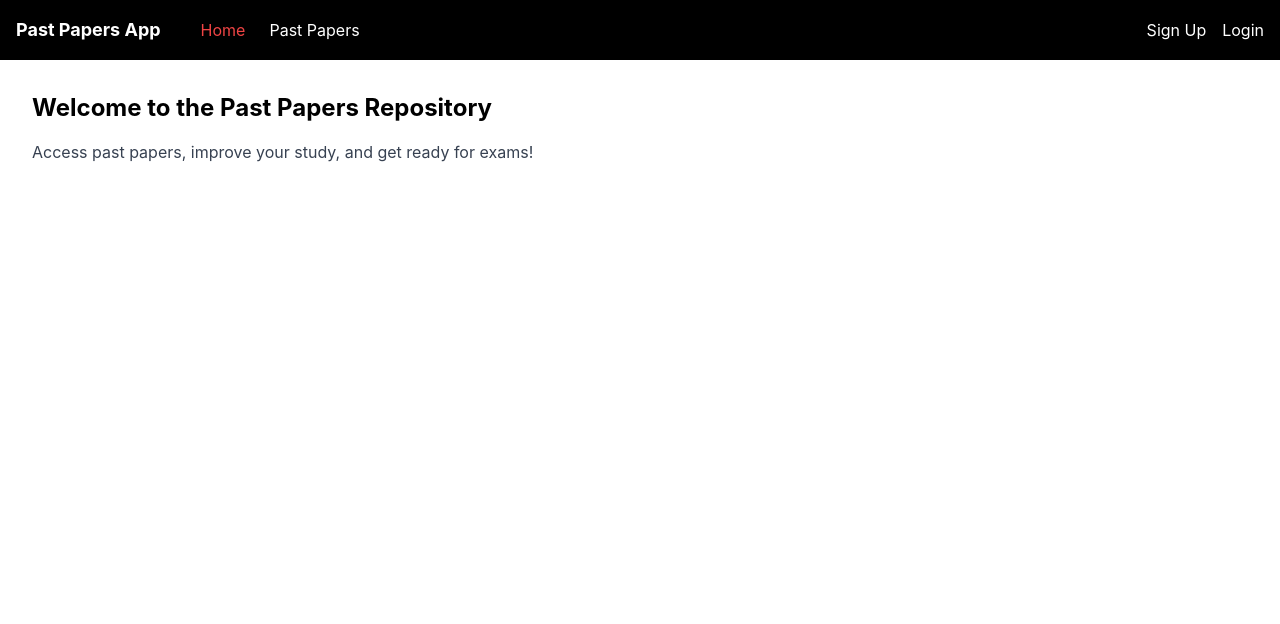
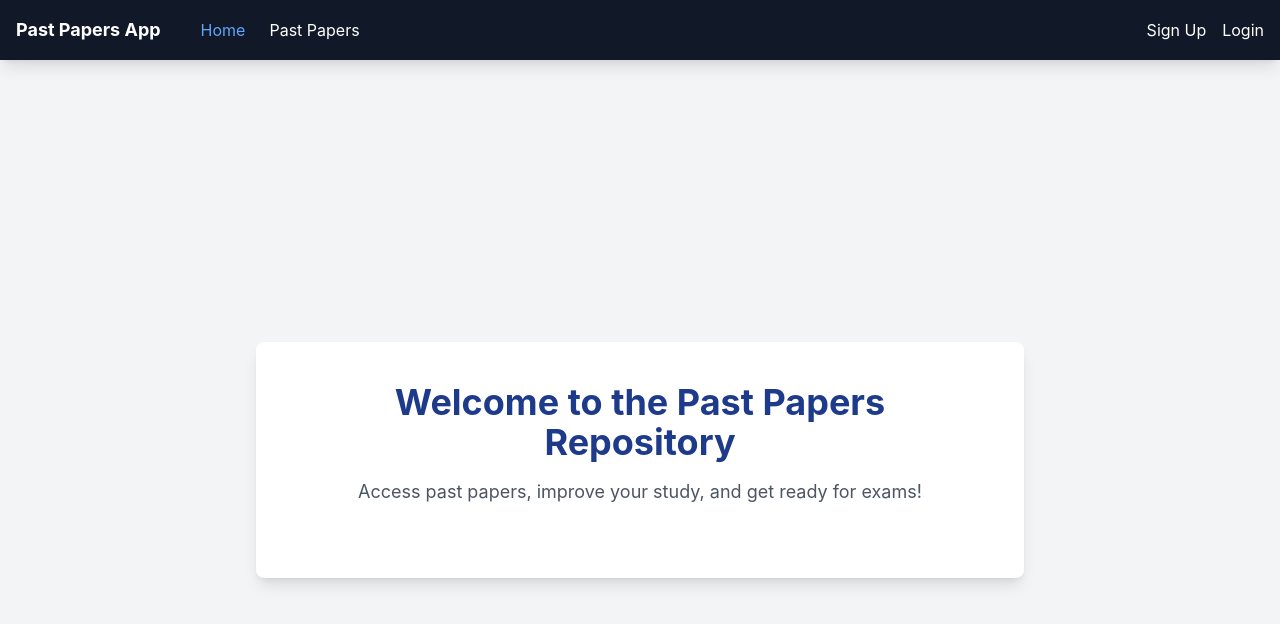
Before and after one commit to mominkashif123/SPROJ_prototype1, a React (Create React App) app in the folder dadacambridgev1/: page / in a window 1280 px wide. Shown: the top 624 px of the page. Built offline with nearby package versions, Linux system fonts and the light colour scheme.

Commit message:
fixed styling
Co-authored-by: RanaAbdul-Wahab <157981050+RanaAbdul-Wahab@users.noreply.github.com>

```diff
--- a/dadacambridgev1/src/components/Home.jsx
+++ b/dadacambridgev1/src/components/Home.jsx
@@ -1,16 +1,17 @@
+// Home.jsx
 import React from 'react';
 
-const Homepage = () => {
+function Home() {
   return (
-    <div>
-      <main className="p-8">
-        <h2 className="text-2xl font-bold mb-4">Welcome to the Past Papers Repository</h2>
-        <p className="text-gray-700 mb-8">
+    <div className="flex items-center justify-center min-h-screen bg-gray-100 px-6 py-12">
+      <div className="bg-white p-10 max-w-3xl w-full text-center rounded-lg shadow-lg">
+      <h1 className="text-4xl font-bold text-primary mb-4">Welcome to the Past Papers Repository</h1>
+        <p className="text-lg text-gray-600 mb-8">
           Access past papers, improve your study, and get ready for exams!
         </p>
-      </main>
+      </div>
     </div>
   );
-};
+}
 
-export default Homepage;
+export default Home;
--- a/dadacambridgev1/src/components/Navbar.jsx
+++ b/dadacambridgev1/src/components/Navbar.jsx
@@ -1,9 +1,8 @@
-import React, { useState } from 'react';
+import React from 'react';
 import { NavLink, useNavigate } from 'react-router-dom';
 
 const Navbar = ({ user, setUser }) => {
   const navigate = useNavigate();
-  const [showDropdown, setShowDropdown] = useState(false);
 
   const handleLogout = () => {
     sessionStorage.removeItem('token');
@@ -12,70 +11,49 @@ const Navbar = ({ user, setUser }) => {
   };
 
   return (
-    <nav className="bg-black text-white flex items-center p-4">
+    <nav className="bg-dark text-white flex items-center p-4 shadow-lg sticky top-0 z-50">
       <div className="mr-10 font-bold text-lg">Past Papers App</div>
 
       {/* Navigation Links */}
-      <div className="flex space-x-6 relative">
-        <NavLink to="/" className={({ isActive }) => `hover:text-red-500 ${isActive ? "text-red-500" : "text-white"}`}>
+      <div className="flex space-x-6">
+        <NavLink
+          to="/"
+          className={({ isActive }) =>
+            `hover:text-blue-400 ${isActive ? 'text-blue-400' : 'text-white'}`
+          }
+        >
           Home
         </NavLink>
 
-        {/* Past Papers Dropdown */}
-        <div
-          className="relative"
-          onMouseEnter={() => setShowDropdown(true)}
-          onMouseLeave={() => setShowDropdown(false)}
+        {/* Past Papers Link (Without Dropdown) */}
+        <NavLink
+          to="/past-papers"
+          className="hover:text-blue-400 cursor-pointer"
         >
-          {/* Link to /past-papers */}
-          <NavLink
-            to="/past-papers"
-            className="cursor-pointer hover:text-red-500"
-          >
-            Past Papers
-          </NavLink>
-
-          {showDropdown && (
-            <div className="absolute top-full mt-1 bg-white text-black rounded shadow-lg w-48">
-              {/* Yearly Past Papers Option with Submenu */}
-              <div className="relative group">
-                <div className="px-4 py-2 hover:bg-gray-200 cursor-pointer">
-                  Yearly Past Papers
-                </div>
-
-                {/* Submenu for Levels */}
-                <div className="absolute left-full top-0 mt-0 bg-white text-black rounded shadow-lg hidden group-hover:block">
-                  <NavLink
-                    to="/past-papers/yearly/o-level"
-                    className="block px-4 py-2 hover:bg-gray-200"
-                  >
-                    O Level
-                  </NavLink>
-                  <NavLink
-                    to="/past-papers/yearly/a-level"
-                    className="block px-4 py-2 hover:bg-gray-200"
-                  >
-                    A Level
-                  </NavLink>
-                </div>
-              </div>
-            </div>
-          )}
-        </div>
+          Past Papers
+        </NavLink>
       </div>
 
+      {/* Right Side (User Info & Auth Links) */}
       <div className="ml-auto flex items-center space-x-4">
         {user && user.username ? (
           <>
             <span className="text-white">Logged in as {user.username}</span>
-            <button onClick={handleLogout} className="hover:text-red-500">
+            <button
+              onClick={handleLogout}
+              className="hover:text-blue-400 transition duration-200"
+            >
               Logout
             </button>
           </>
         ) : (
           <>
-            <NavLink to="/signup" className="hover:text-red-500">Sign Up</NavLink>
-            <NavLink to="/login" className="hover:text-red-500">Login</NavLink>
+            <NavLink to="/signup" className="hover:text-blue-400 transition duration-200">
+              Sign Up
+            </NavLink>
+            <NavLink to="/login" className="hover:text-blue-400 transition duration-200">
+              Login
+            </NavLink>
           </>
         )}
       </div>
--- a/dadacambridgev1/src/components/PastPaperSelection.jsx
+++ b/dadacambridgev1/src/components/PastPaperSelection.jsx
@@ -9,20 +9,25 @@ const PastPapersSelection = () => {
   };
 
   return (
-    <div className="flex flex-col items-center justify-center h-screen space-y-8">
-      <h1 className="text-2xl font-bold mb-4">Select Level for Past Papers</h1>
-      <div className="grid grid-cols-1 sm:grid-cols-2 gap-6">
+    <div className="flex flex-col items-center justify-center min-h-screen bg-gray-100 px-4">
+      <h1 className="text-3xl font-bold text-gray-800 mb-12">
+        Select Level for Past Papers
+      </h1>
+      <div className="grid grid-cols-1 sm:grid-cols-2 gap-8">
+        {/* O Level Card */}
         <div
           onClick={() => handleLevelSelect("O Level")}
-          className="border border-gray-300 p-8 w-64 h-32 flex items-center justify-center shadow-lg rounded-lg bg-white hover:bg-gray-100 cursor-pointer"
+          className="border border-gray-200 p-8 w-64 h-40 flex items-center justify-center shadow-lg rounded-lg bg-white hover:bg-blue-100 cursor-pointer transform hover:scale-105 transition-transform duration-300 ease-out"
         >
-          <h2 className="text-xl font-semibold">O Level</h2>
+          <h2 className="text-2xl font-semibold text-gray-800">O Level</h2>
         </div>
+
+        {/* A Level Card */}
         <div
           onClick={() => handleLevelSelect("A Level")}
-          className="border border-gray-300 p-8 w-64 h-32 flex items-center justify-center shadow-lg rounded-lg bg-white hover:bg-gray-100 cursor-pointer"
+          className="border border-gray-200 p-8 w-64 h-40 flex items-center justify-center shadow-lg rounded-lg bg-white hover:bg-blue-100 cursor-pointer transform hover:scale-105 transition-transform duration-300 ease-out"
         >
-          <h2 className="text-xl font-semibold">A Level</h2>
+          <h2 className="text-2xl font-semibold text-gray-800">A Level</h2>
         </div>
       </div>
     </div>
--- a/dadacambridgev1/tailwind.config.js
+++ b/dadacambridgev1/tailwind.config.js
@@ -4,7 +4,20 @@ module.exports = {
     "./src/**/*.{js,jsx,ts,tsx}"
   ],
   theme: {
-    extend: {},
+    extend: {
+      colors: {
+        primary: '#1E3A8A', // Custom primary color
+        secondary: '#3B82F6', // Custom secondary color
+        accent: '#FBBF24', // Accent color for buttons, links, etc.
+        dark: '#111827', // Dark color for navbar or backgrounds
+      },
+      fontFamily: {
+        sans: ['Inter', 'sans-serif'], // Custom font family for a professional look
+      },
+      spacing: {
+        18: '4.5rem', // Custom spacing if needed for padding/margin
+      },
+    },
   },
   plugins: [],
 }
```
Also changed, not shown: 1 other file (tests, documents, lock files or other folders).
